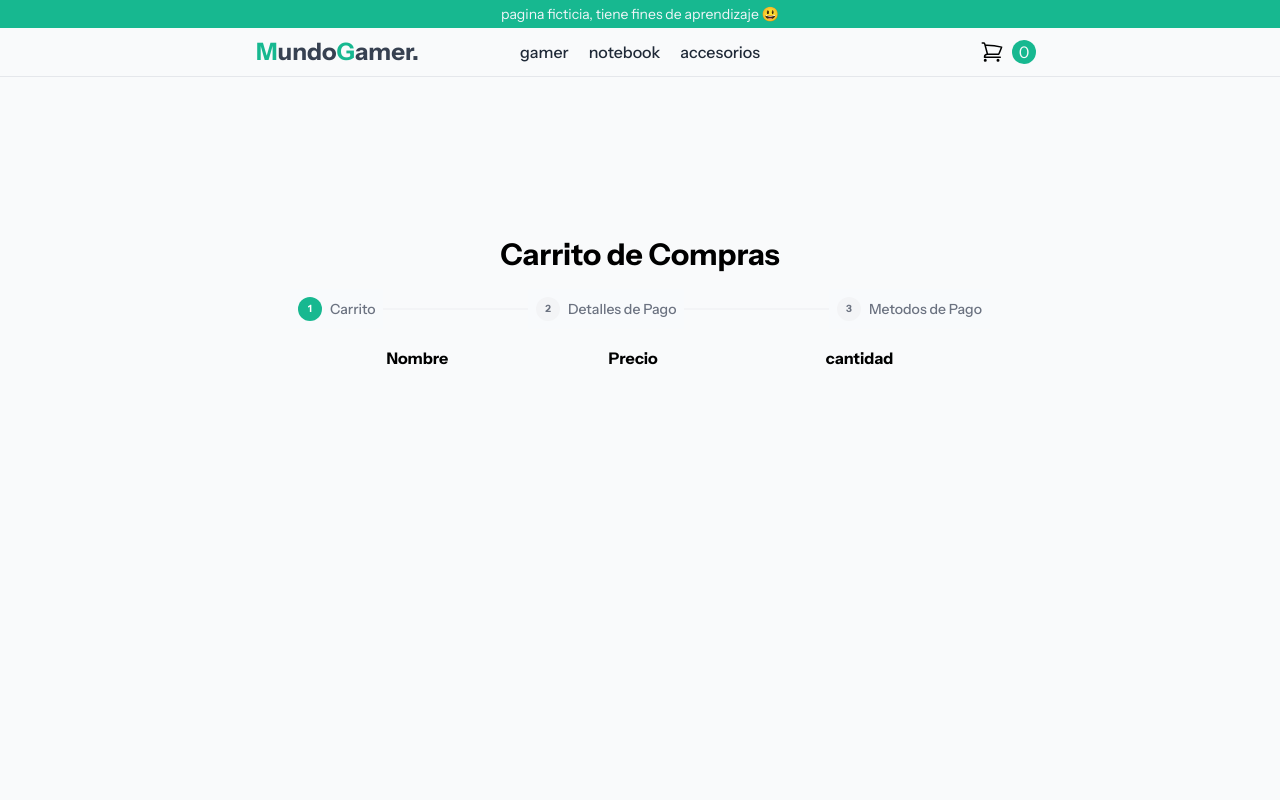
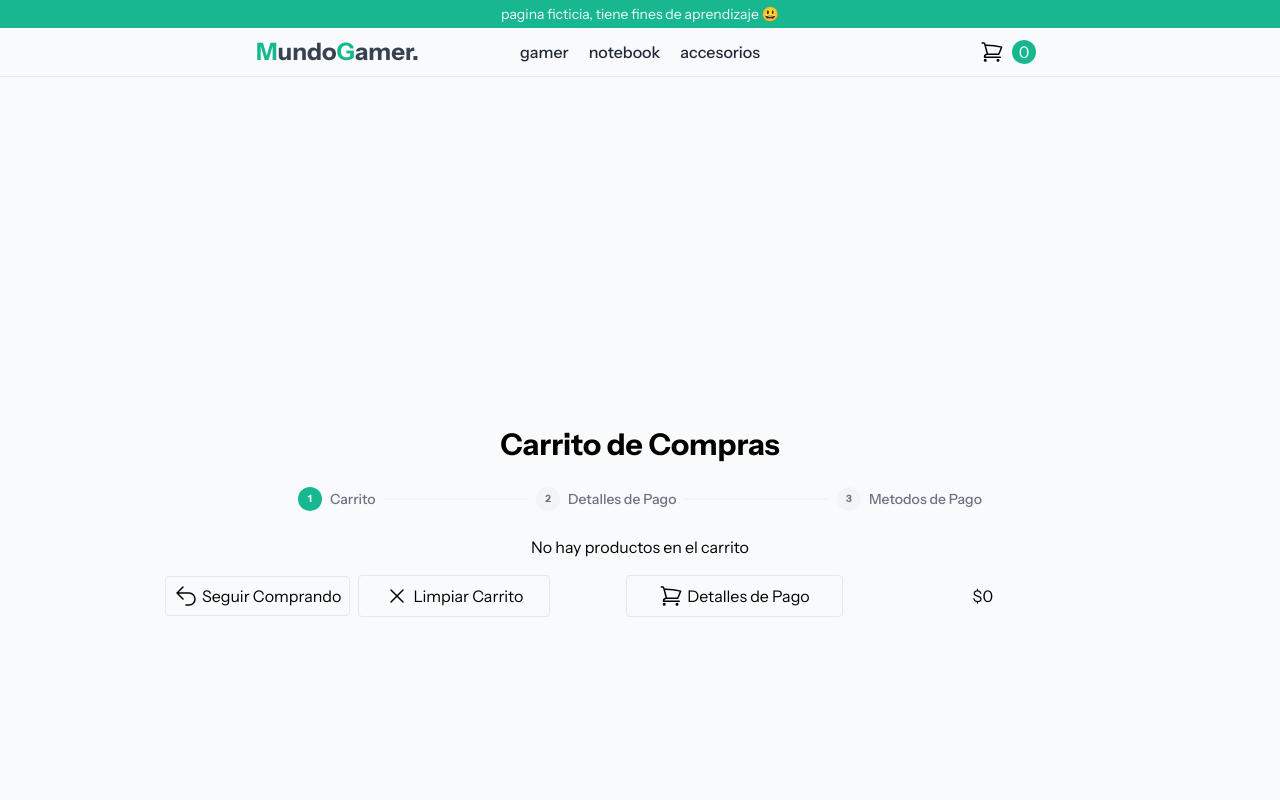
Before and after one commit to alvarof260/entrega-Final-AlvaroFigueroa-reactjs, a React (Vite) app: page /cart in a window 1280 px wide. Shown: the top 800 px of the page. Built offline with nearby package versions, Linux system fonts and the light colour scheme.

Commit message:
feat: cart completado funcionalidades hechas

```diff
--- /dev/null
+++ b/src/Icons/IconBack.jsx
@@ -0,0 +1,18 @@
+export const IconBack = () => {
+  return (
+    <svg
+      xmlns="http://www.w3.org/2000/svg"
+      fill="none"
+      viewBox="0 0 24 24"
+      strokeWidth={1.5}
+      stroke="currentColor"
+      className="w-6 h-6"
+    >
+      <path
+        strokeLinecap="round"
+        strokeLinejoin="round"
+        d="M9 15L3 9m0 0l6-6M3 9h12a6 6 0 010 12h-3"
+      />
+    </svg>
+  );
+};
--- /dev/null
+++ b/src/Icons/IconXMark.jsx
@@ -0,0 +1,16 @@
+export const IconXMark = () => (
+  <svg
+    xmlns="http://www.w3.org/2000/svg"
+    fill="none"
+    viewBox="0 0 24 24"
+    strokeWidth={1.5}
+    stroke="currentColor"
+    className="w-6 h-6"
+  >
+    <path
+      strokeLinecap="round"
+      strokeLinejoin="round"
+      d="M6 18L18 6M6 6l12 12"
+    />
+  </svg>
+);
--- a/src/Mocks/asyncMocks.js
+++ b/src/Mocks/asyncMocks.js
@@ -9,7 +9,7 @@ const products = [
       "/images/notebooks/NOT2396-001.jpg",
     ],
     description: "Esta es una laptop Lenovo IdeaPad 3. Tiene una pantalla de 14 pulgadas y viene en color Azul Abismo. La laptop tiene un disco duro de 256 GB y funciona con el procesador Ryzen 5 3500U. Tiene 8 GB de memoria RAM y utiliza el sistema operativo Windows 10. Las características especiales de esta laptop incluyen tecnología anti-reflejo y biseles delgados. La tarjeta gráfica es integrada.",
-    price: "184.900,00",
+    price: 184900,
     currentPrice: "ARS",
     stock: 7,
   },
@@ -23,7 +23,7 @@ const products = [
       "/images/notebooks/NOT1495-001.jpg",
     ],
     description: `Esta es una laptop ASUS de la serie X515EA-BQ945T. Tiene una pantalla de 15.6 pulgadas y viene en color plateado. La laptop tiene un disco duro de 256 GB y funciona con el procesador Core i3. Tiene 4 GB de memoria RAM y utiliza el sistema operativo Windows 10 Home. Una característica especial de esta laptop es su diseño delgado. La tarjeta gráfica es integrada.`,
-    price: "248.800,00",
+    price: 248800,
     currentPrice: "ARS",
     stock: 3,
   },
@@ -44,7 +44,7 @@ const products = [
     Pantalla 15.6" FHD (1920 x 1080)
     Gráficos AMD® Radeon Graphics
     Cámara Si`,
-    price: "339.000,00",
+    price: 339000,
     currentPrice: "ARS",
     stock: 4,
   },
@@ -65,7 +65,7 @@ const products = [
     Conectividad: Ethernet 100/1000M, WiFi + Bluetooth 11ac, 2×2 + BT5.0. Puertos estándar incluyen USB 3.2 Gen 1, USB-C 3.2 Gen 2, Thunderbolt 4 / USB4 40Gbps, HDMI 1.4b, lector de tarjetas, Ethernet (RJ-45), y conector combinado de auriculares/micrófono (3,5 mm).
     Seguridad y privacidad: Chip de seguridad Firmware TPM 2.0, lector de huellas dactilares, ranura de seguridad Kensington Nano, y cubierta de la cámara ThinkShutter.
     Dimensiones: 357 x 235 x 18,9 mm, peso de 1,7 kg.`,
-    price: "549.865,00",
+    price: 549865,
     currentPrice: "ARS",
     stock: 10,
   },
@@ -85,7 +85,7 @@ const products = [
     Detalles adicionales: Webcam integrada, color negro.
     Dimensiones: 35.4 x 25.9 x 2.26 cm.
     Peso: 2.30 kg.`,
-    price: "1.138.833,00",
+    price: 1138833,
     currentPrice: "ARS",
     stock: 5,
   },
@@ -103,7 +103,7 @@ const products = [
     Sistema Operativo: Windows 11 Home
     Conectividad: Intel Wi-Fi 6E AX210 (Gig+), Bluetooth v5.2
     Left side:1 x HDMI 2.11 x USB 3.2 Gen1 (Type-C with DP)1 x Audio combo jack1 x USB 3.2 Gen1 (Type-A)Right side:1 x DC input1 x Thunderbolt™ 4 (Type-C)1 x RJ45`,
-    price: "1.257.264,00",
+    price: 1257264,
     currentPrice: "ARS",
     stock: 1,
   },
@@ -126,7 +126,7 @@ const products = [
     Teclado: Retroiluminado.
     Color: Negro.
     Tecnologías: Wifi 6, certificación de grado militar.`,
-    price: "1.342.392,00",
+    price: 1342392,
     currentPrice: "ARS",
     stock: 6,
   },
--- a/src/components/cart/Cart/Cart.jsx
+++ b/src/components/cart/Cart/Cart.jsx
@@ -2,15 +2,17 @@ import { useContext } from "react";
 import { CartContext } from "../../../context/cartContext";
 import { CartTable } from "../CartTable/CartTable";
 import { CartSteps } from "../CartSteps/CartSteps";
+import { CartActions } from "../CartActions/CartActions";
 
 export const Cart = () => {
-  const { cart } = useContext(CartContext);
+  const { cart, totalMount, clearCart } = useContext(CartContext);
 
   return (
-    <section className="h-screen px-56 my-40 flex flex-col items-center gap-4">
+    <section className="my-[350px] flex flex-col items-center gap-4 justify-center">
       <h1 className="text-3xl font-bold text-center">Carrito de Compras</h1>
       <CartSteps />
-      <CartTable cart={cart} />
+      {cart.length === 0 ? (<h2>No hay productos en el carrito</h2>)   :<CartTable cart={cart} />}
+      <CartActions totalMount={totalMount} cleanCart={clearCart}/>
     </section>
   );
 };
--- a/src/components/cart/CartActions/CartActions.jsx
+++ b/src/components/cart/CartActions/CartActions.jsx
@@ -0,0 +1,41 @@
+import {IconBack} from './../../../Icons/IconBack'
+import {IconXMark} from './../../../Icons/IconXMark'
+import {IconCart} from './../../../Icons/IconCart'
+import {Link} from 'react-router-dom'
+
+
+export const CartActions = ({totalMount, cleanCart}) => {
+
+    return(
+        <div className="flex flex-row w-[950px] justify-between">
+            <div className='flex flex-row items-center flex-grow gap-2'>
+                <Link
+                to={'/'}
+                className='border rounded p-2 w-76 h-10 flex justify-center items-center gap-1 hover:bg-mint  hover:text-white  transition-all ease-linear duration-500'
+                >
+                    <IconBack/> Seguir Comprando
+                </Link>
+                <button
+                className='border rounded p-2 w-48 flex justify-center items-center gap-1 hover:bg-red-500  hover:text-white  transition-all ease-linear duration-500'
+                onClick={()=>{
+                    cleanCart()
+                }}
+                >
+                    <IconXMark/> Limpiar Carrito
+                </button>
+            </div>
+            <div className='flex flex-row items-center flex-grow gap-2'>
+                <button
+                className='border rounded p-2 w-96 flex justify-center items-center gap-1 hover:bg-mint hover:text-white  transition-all ease-linear duration-500'
+                >
+                   <IconCart/> Detalles de Pago
+                </button>
+
+                <div className='w-full text-center' >
+
+                    <span className='text-center'>${Number(totalMount()).toLocaleString()}</span>
+                </div>
+            </div>
+        </div>
+    )
+}
--- a/src/components/cart/CartItem/CartItem.jsx
+++ b/src/components/cart/CartItem/CartItem.jsx
@@ -17,7 +17,7 @@ export const CartItem = (props) => {
                 {item.name}
             </td>
             <td className="text-center">
-                {item.price}
+                {Number(item.price).toLocaleString()}
             </td>
             <td className="text-center">
                 {quantity}
--- a/src/components/cart/CartTable/CartTable.jsx
+++ b/src/components/cart/CartTable/CartTable.jsx
@@ -1,7 +1,7 @@
 import { CartItem } from "../CartItem/CartItem";
 export const CartTable = ({cart}) => {
     return(
-        <table className="w-[700px]">
+        <table className="w-[950px]">
         <thead>
             <tr>
               <th>
--- a/src/components/store/Price/Price.jsx
+++ b/src/components/store/Price/Price.jsx
@@ -1,7 +1,9 @@
 export const Price = ({price, currentPrice}) => {
+    const number = price
+    const numberFormatted = Number(number).toLocaleString()
     return(
         <div className="flex gap-2 border w-auto max-w-[160px] rounded-full py-1 px-1 justify-center" title={`$${price}`}>
-            <span>$ {price}</span><span className="font-bold text-mint">{currentPrice}</span>
+            <span>$ {numberFormatted}</span><span className="font-bold text-mint">{currentPrice}</span>
         </div>
     )
 }
--- a/src/context/CartContext.jsx
+++ b/src/context/CartContext.jsx
@@ -46,6 +46,13 @@ export const CartProvider = ({ children }) => {
     return countItems
   }
 
+  const totalMount = () => {
+    const total = cart.reduce((acc, item)=> acc + item.item.price * item.quantity,0)
+    return total
+  }
+
+
+
   return (
     <CartContext.Provider
       value={{
@@ -54,7 +61,8 @@ export const CartProvider = ({ children }) => {
         removeCart,
         clearCart,
         removeItemFromCart,
-        countItemsInCart
+        countItemsInCart,
+        totalMount
       }}
     >
       {children}
```
